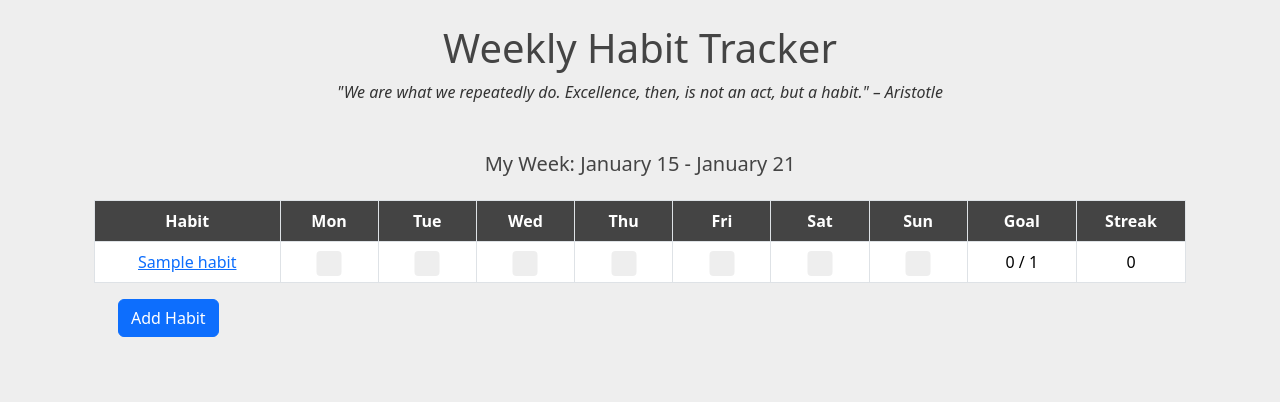
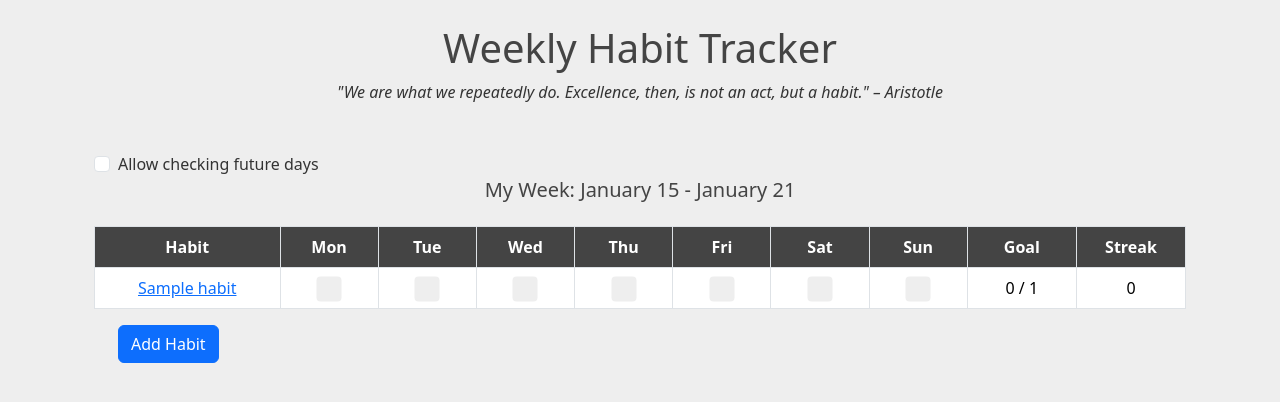
Before and after one commit to ahmetcucar/wellness-workbook, a Django app: page /habits/ in a window 1280 px wide. Shown: the part 56-458 px from the top of the page. Run offline with Django 5.2, Linux system fonts and the light colour scheme; a user stored in the database is signed in; tables that the repository leaves empty hold one stand-in row (values such as "Sample post").

Commit message:
give user option of selecting future days in habit chart

```diff
--- a/mysite/app/static/app/main.css
+++ b/mysite/app/static/app/main.css
@@ -136,7 +136,7 @@ a.article-title:hover {
     /* Centering the checkmark */
     left: 50%;
     top: 50%;
-    transform: translate(-50%, -68%); /* NOTE: most important for centering */
+    transform: translate(-50%, -70%); /* NOTE: most important for centering */
 }
 
 .custom-checkbox:hover input ~ .checkmark {
--- a/mysite/app/templates/app/habits.html
+++ b/mysite/app/templates/app/habits.html
@@ -10,6 +10,15 @@
         </em></p>
 
         {% if habits %}
+        <!-- checkbox to signify if user wants to allow checking future days -->
+        <div class="form-check mt-4">
+            <input class="form-check-input" type="checkbox" value="" id="allow-future-days">
+            <label class="form-check-label" for="allow-future-days">
+                Allow checking future days
+            </label>
+        </div>
+
+        <!-- Week Desc. -->
         <h5 class="text-center mb-4">My Week: {{ start_of_week|date:"F j" }} - {{ end_of_week|date:"F j" }}</h5>
 
         <!-- Habit Table -->
@@ -63,6 +72,7 @@
         <div class="ms-4">
             <a href="{% url 'habit-create' %}" class="btn btn-primary">Add Habit</a>
         </div>
+
     </div>
 
 
@@ -89,11 +99,14 @@
                 const habitId = this.dataset.habitId;
                 const date = new Date(this.dataset.date);
 
-                // Check if the date is in the future and prevent the user from checking it
-                const today = new Date();
-                if (date > today) {
-                    this.checked = false;
-                    return;
+                // Check if the user wants to allow checking future days
+                const allowFutureDays = document.getElementById('allow-future-days').checked;
+                if (!allowFutureDays) {
+                    const today = new Date();
+                    if (date > today) {
+                        this.checked = false;
+                        return;
+                    }
                 }
 
                 const formattedDate = date.toISOString().split('T')[0];
```
